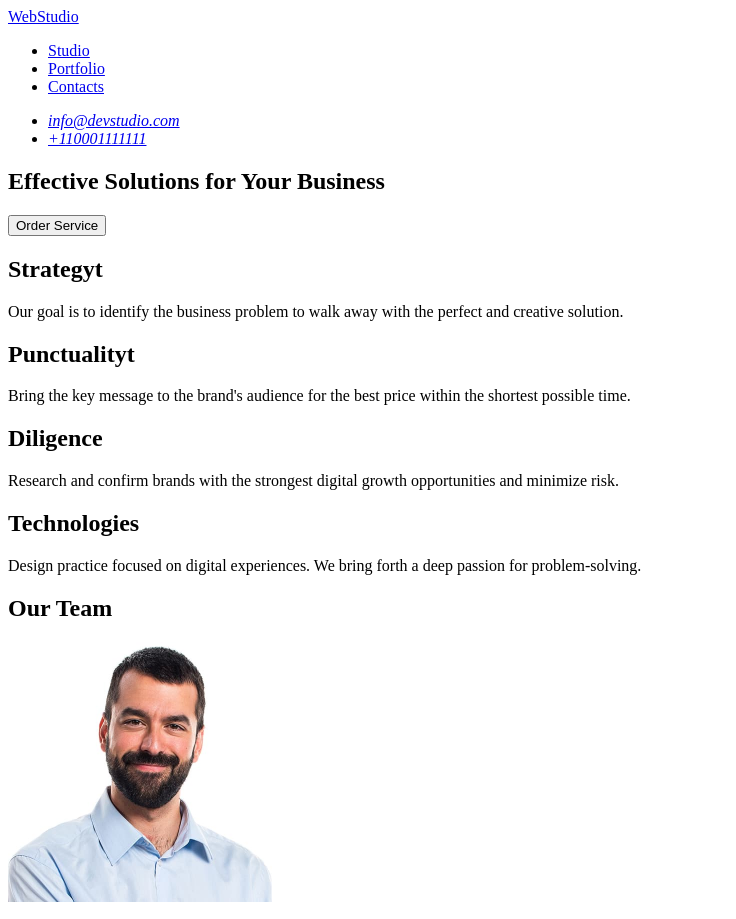
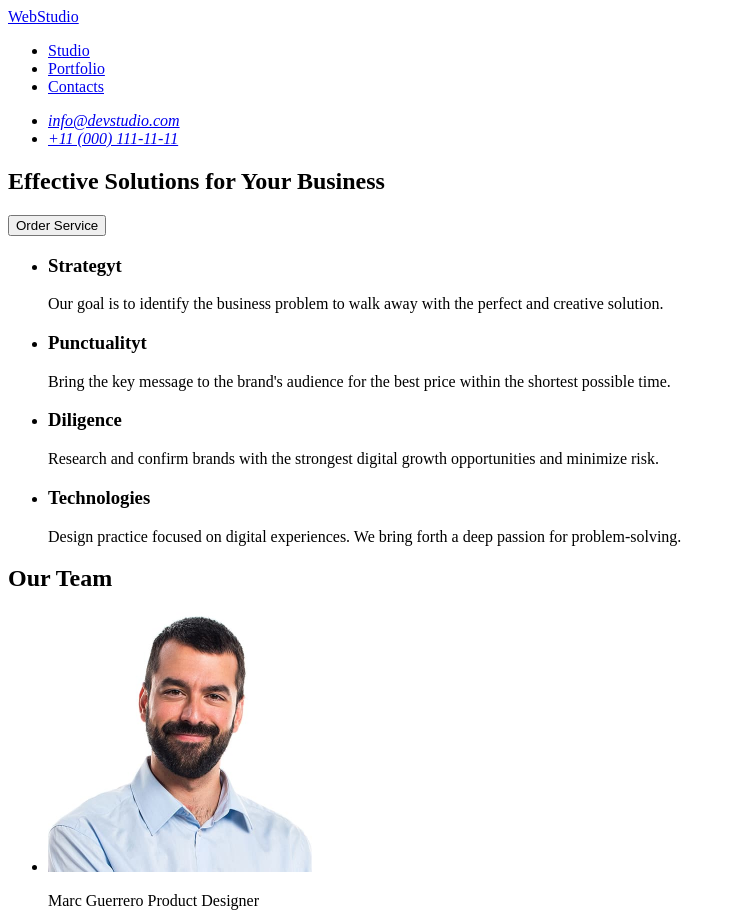
Before and after one commit to OlenaUkraine2025/goit-markup-hw-01, a plain HTML site: page index.html in a window 1280 px wide. Shown: the top 919 px of the page, without its empty margins (0-736 px from the left). Drawn offline with Linux system fonts and the light colour scheme.

Commit message:
обновила index.html

```diff
--- a/index.html
+++ b/index.html
@@ -18,7 +18,7 @@
       <address>
         <ul>
           <li><a href="mailto:info@devstudio.com">info@devstudio.com</a></li>
-          <li><a href="tel:+110001111111">+110001111111</a></li>
+          <li><a href="tel:+110001111111">+11 (000) 111-11-11</a></li>
         </ul>
       </address>
     </header>
@@ -28,29 +28,42 @@
         <button type="button">Order Service</button>
       </section>
       <section>
-        <h2>Strategyt</h2>
+        <h2 hidden>1</h2>
+        <ul>
+          <li>
+            <h3>Strategyt</h3>
             <p>
               Our goal is to identify the business problem to walk away with the
               perfect and creative solution.
             </p>
-        <h2>Punctualityt</h2>
+          </li>
+          <li>
+            <h3>Punctualityt</h3>
             <p>
               Bring the key message to the brand's audience for the best price
               within the shortest possible time.
             </p>
-        <h2>Diligence</h2>
+          </li>
+          <li>
+            <h3>Diligence</h3>
             <p>
               Research and confirm brands with the strongest digital growth
               opportunities and minimize risk.
             </p>
-        <h2>Technologies</h2>
+          </li>
+          <li>
+            <h3>Technologies</h3>
             <p>
-          Design practice focused on digital experiences. We bring forth a deep
-          passion for problem-solving.
+              Design practice focused on digital experiences. We bring forth a
+              deep passion for problem-solving.
             </p>
+          </li>
+        </ul>
       </section>
       <section>
         <h2>Our Team</h2>
+        <ul>
+          <li>
             <img
               src="./images/mark.jpg"
               alt="Marc Guerrero Product Designer"
@@ -58,6 +71,8 @@
               height="260"
             />
             <p>Marc Guerrero Product Designer</p>
+          </li>
+          <li>
             <img
               src="./images/tom.jpg"
               alt="Tom Ford Frontend Developer"
@@ -65,6 +80,8 @@
               height="260"
             />
             <p>Tom Ford Frontend Developer</p>
+          </li>
+          <li>
             <img
               src="./images/camila.jpg"
               alt="Camila Garcia Marketing"
@@ -72,6 +89,8 @@
               height="260"
             />
             <p>Camilla Garcia Marketing</p>
+          </li>
+          <li>
             <img
               src="./images/daniel.jpg"
               alt="Daniel Wilson UI Designer"
@@ -79,6 +98,8 @@
               height="260"
             />
             <p>Daniel Wilson UI Designer</p>
+          </li>
+        </ul>
       </section>
     </main>
     <footer>
```
Lines whose indentation alone changed are shown as unchanged.
